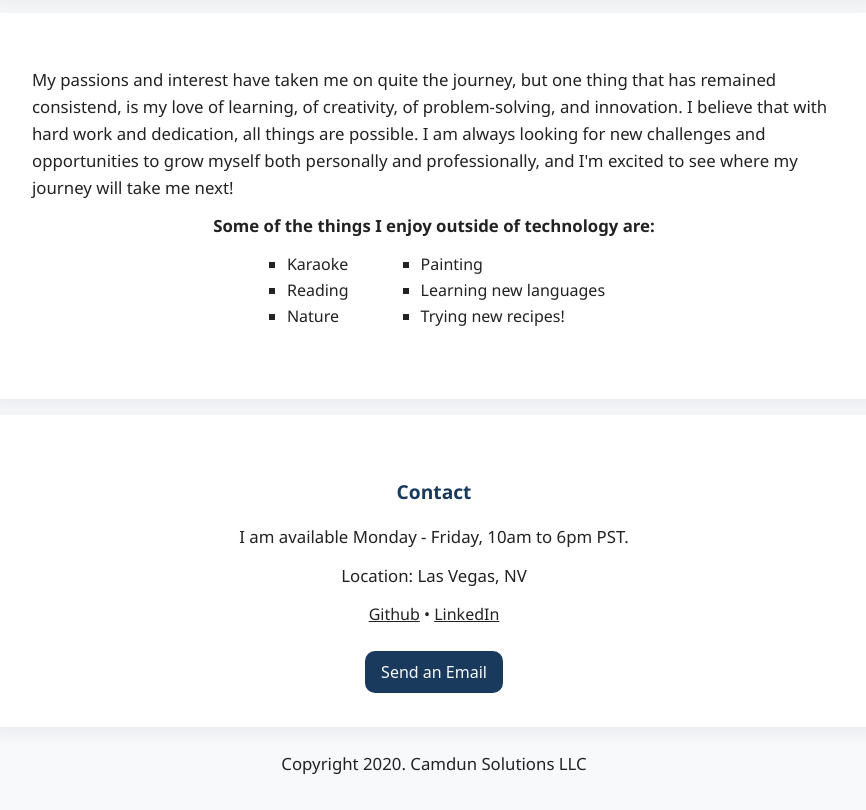
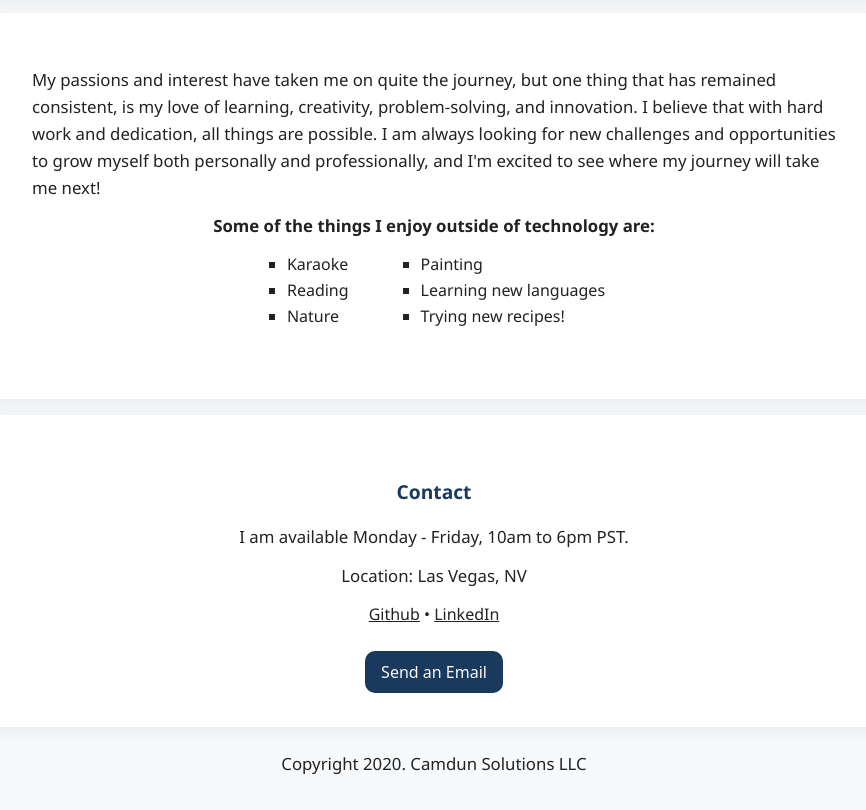
Before and after one commit to jaelyndenise/GRC-Resume, a plain HTML site: page docs/about.html in a window 1280 px wide. Shown: the part 1256-2066 px from the top of the page, without its empty margins (206-1072 px from the left). Drawn offline with Linux system fonts and the light colour scheme.

Commit message:
Corrected typos on About page

```diff
--- a/docs/about.html
+++ b/docs/about.html
@@ -82,8 +82,8 @@
 
       <section>
         <div style="padding: 32px;">
-            <p>My passions and interest have taken me on quite the journey, but one thing that has remained consistend,
-              is my love of learning, of creativity, of problem-solving, and innovation. I believe that with hard work and dedication,
+            <p>My passions and interest have taken me on quite the journey, but one thing that has remained consistent,
+              is my love of learning, creativity, problem-solving, and innovation. I believe that with hard work and dedication,
               all things are possible. I am always looking for new challenges and opportunities to grow myself both personally and professionally,
               and I'm excited to see where my journey will take me next!
               </p>
```
